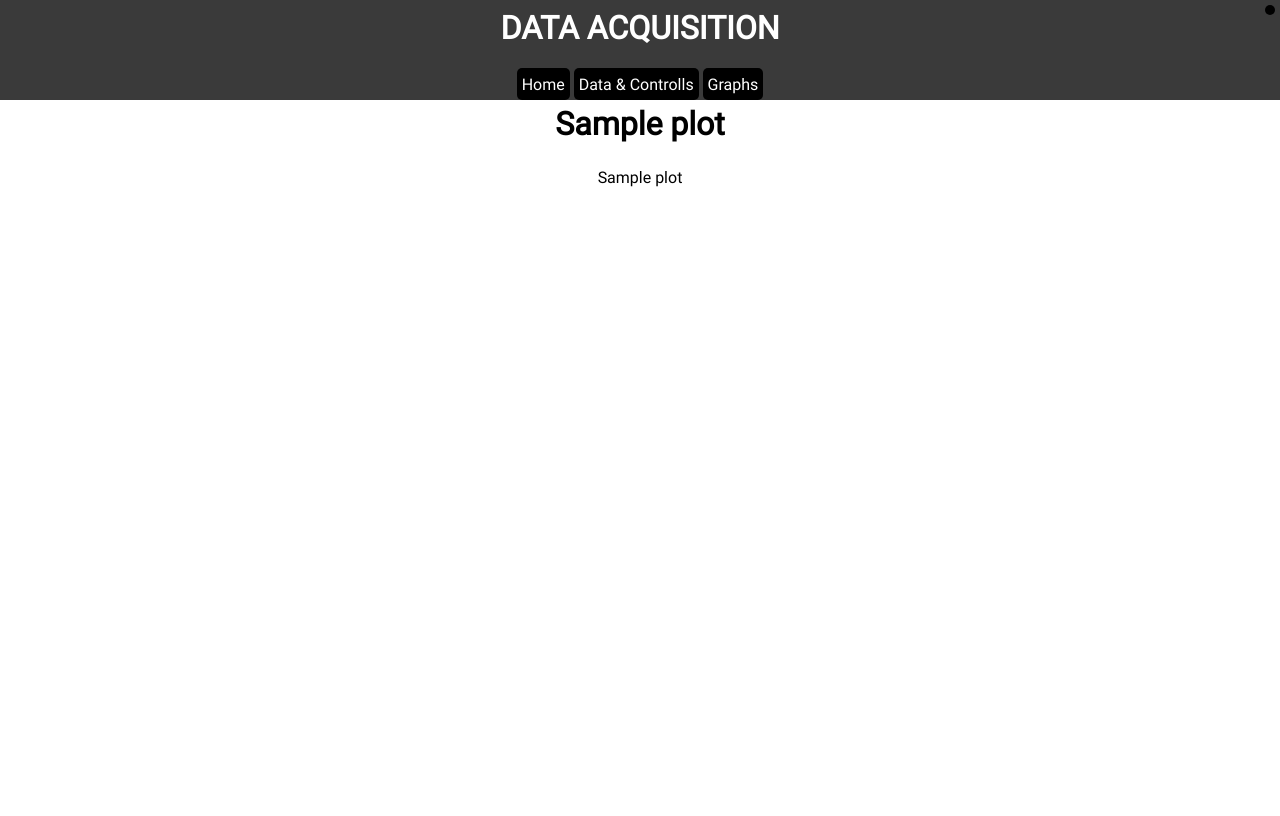
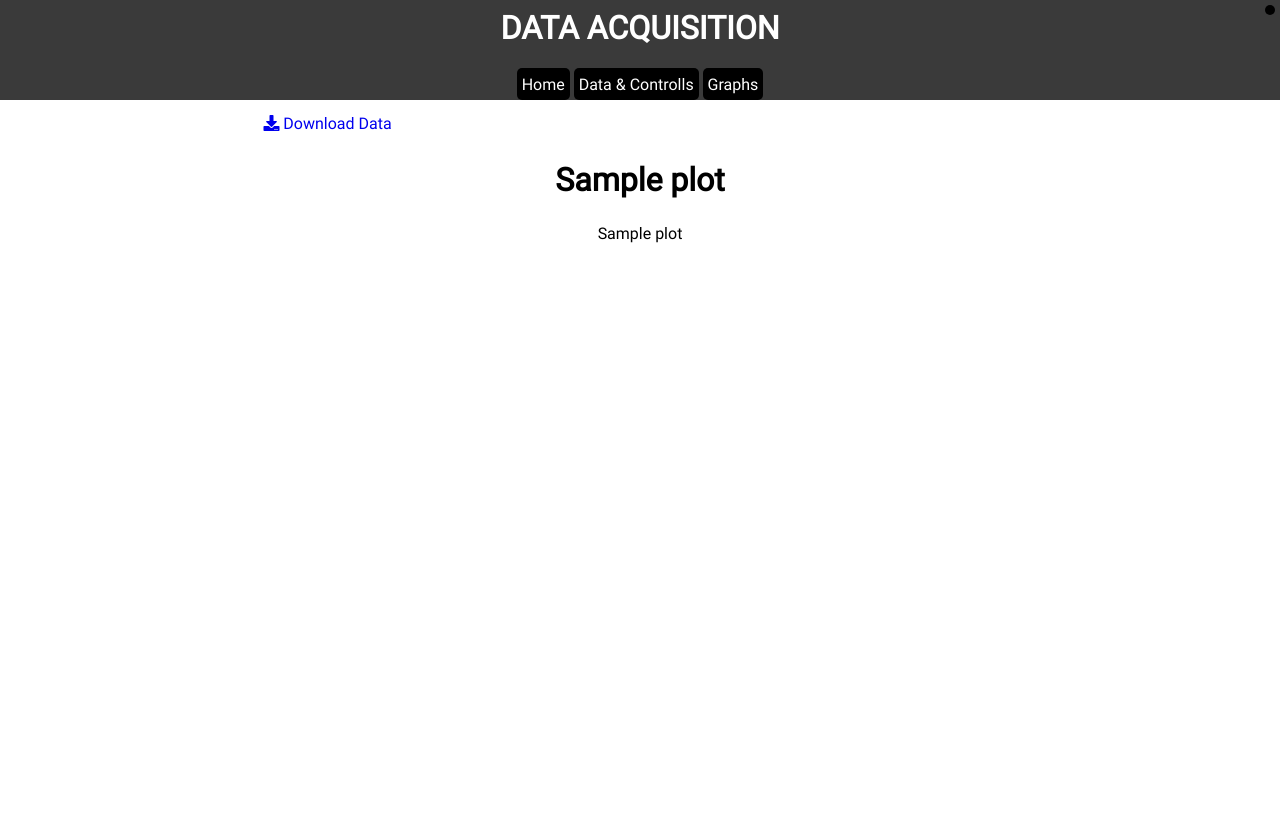
Before and after one commit to ujagaga/data_collect_web_display, a Flask app: template WebServer/templates/graphs.html in a window 1280 px wide. After the commit the page ends 243 px from the top, so only its background shows below. Run offline with Flask 2, Linux system fonts and the light colour scheme; the template is opened without the code that fills it: most values are stand-ins (such as "Sample title", 1, 10 or a date in 2020).

Commit message:
Added downnload, clear data, last update time

```diff
--- a/WebServer/main.py
+++ b/WebServer/main.py
@@ -9,8 +9,8 @@ from plotly.graph_objs import Scatter, Layout
 from datetime import datetime
 import time
 
-app = Flask(__name__, static_url_path='/static', static_folder='static')
-app.secret_key = "<g\x93E\xf3\xc6\xb8\xc4\x87\xff\xf6\x0fxD\x91\x13\x9e\xfe1+%\xa3"
+application = Flask(__name__, static_url_path='/static', static_folder='static')
+application.secret_key = "<g\x93E\xf3\xc6\xb8\xc4\x87\xff\xf6\x0fxD\x91\x13\x9e\xfe1+%\xa3"
 db_path = "database.db"
 WEB_PORT = 8000
 ADMIN_USERNAME = "admin"
@@ -24,7 +24,7 @@ def init_database():
     if not os.path.isfile(db_path):
         # Database does not exist. Create one
         db = sqlite3.connect(db_path)
-        # Create data table
+
         sql = "create table data (timestamp TEXT, name TEXT, value TEXT)"
         db.execute(sql)
         db.commit()
@@ -32,6 +32,11 @@ def init_database():
         sql = "create table ctrl (name TEXT, value TEXT, groupby TEXT, type TEXT)"
         db.execute(sql)
         db.commit()
+
+        sql = "create table units (name TEXT, unit TEXT)"
+        db.execute(sql)
+        db.commit()
+
         db.close()
 
 
@@ -48,12 +53,12 @@ def exec_db(query):
         g.db.commit()
 
 
-@app.before_request
+@application.before_request
 def before_request():
     g.db = sqlite3.connect(db_path)
 
 
-@app.teardown_request
+@application.teardown_request
 def teardown_request(exception):
     if hasattr(g, 'db'):
         g.db.close()
@@ -139,6 +144,43 @@ def get_data():
     return data
 
 
+def set_unit(name, unit):
+    try:
+        sql = "DELETE FROM units WHERE name = '{}'".format(name)
+        exec_db(sql)
+        sql = "INSERT INTO units (name, unit) VALUES ('{}', '{}')".format(name, unit)
+        exec_db(sql)
+
+    except Exception as exc:
+        exc_type, exc_obj, exc_tb = sys.exc_info()
+        print("ERROR writing data to db on line {}!\n\t{}".format(exc_tb.tb_lineno, exc))
+
+
+def get_units(name):
+    unit = ""
+
+    try:
+        sql = "SELECT unit FROM units WHERE name = '{}'".format(name)
+        data = query_db(g.db, sql, one=True)
+
+        if data is None:
+            # Override if none is set
+            if "temperature" in name.lower():
+                unit = "°C"
+            elif "moisture" in name.lower():
+                unit = "%"
+            elif "humidity" in name.lower():
+                unit = "%"
+        else:
+            unit = data["unit"]
+
+    except Exception as exc:
+        exc_type, exc_obj, exc_tb = sys.exc_info()
+        print("ERROR reading data on line {}!\n\t{}".format(exc_tb.tb_lineno, exc))
+
+    return unit
+
+
 def create_plot(plot_title, data):
     global color_id
 
@@ -173,12 +215,12 @@ def create_plot(plot_title, data):
     return plot
 
 
-@app.route('/favicon.ico')
+@application.route('/favicon.ico')
 def favicon():
-    return send_from_directory(os.path.join(app.root_path, 'static'), 'favicon.ico', mimetype='image/vnd.microsoft.icon')
+    return send_from_directory(os.path.join(application.root_path, 'static'), 'favicon.ico', mimetype='image/vnd.microsoft.icon')
 
 
-@app.route('/')
+@application.route('/')
 def home_page():
     access_key = request.cookies.get('token')
     if ADMIN_KEY != access_key:
@@ -188,7 +230,7 @@ def home_page():
     return render_template("home_page.html", dldid=int(time.time()), login=login_var)
 
 
-@app.route('/graphs')
+@application.route('/graphs')
 def graphs():
     global color_id
 
@@ -196,8 +238,10 @@ def graphs():
     access_key = request.cookies.get('token')
     if ADMIN_KEY != access_key:
         login_var = {"name": "Login", "url": "login", "icon": "fa-sign-in-alt"}
+        authorized = False
     else:
         login_var = {"name": "Logout", "url": "logout", "icon": "fa-sign-out-alt"}
+        authorized = True
 
     plot_list = []
 
@@ -234,12 +278,13 @@ def graphs():
                     plot_data = {"date": year + "." + month, "plot": plot_html, "title": plot_title}
                     plot_list.append(plot_data)
 
-    response = make_response(render_template("graphs.html", plots=plot_list, login=login_var, dldid=int(time.time())))
+    response = make_response(render_template("graphs.html", plots=plot_list, login=login_var, auth=authorized,
+                                             dldid=int(time.time())))
 
     return response
 
 
-@app.route('/datactrl')
+@application.route('/datactrl')
 def data_and_controls():
     global color_id
 
@@ -251,6 +296,12 @@ def data_and_controls():
     else:
         login_var = {"name": "Logout", "url": "logout", "icon": "fa-sign-out-alt"}
         data_list = get_data()
+        last_timestamp = float(data_list[-1]['timestamp'])
+
+        most_recent_timestamp = datetime.strftime(datetime.fromtimestamp(last_timestamp), '%Y/%b/%d %H:%M:%S')
+        elapsed = time.strftime('%Hh, %Mm', time.gmtime(time.time() - last_timestamp))
+        most_recent_timestamp += ", elapsed: {}".format(elapsed)
+
         new_list = []
         if data_list is not None:
             data_dict = {}
@@ -260,25 +311,19 @@ def data_and_controls():
                 data_dict[name] = data["value"]
 
             for name in data_dict.keys():
-                unit = ""
-                if "temperature" in name.lower():
-                    unit = "°C"
-                elif "moisture" in name.lower():
-                    unit = "%"
-                elif "humidity" in name.lower():
-                    unit = "%"
+                unit = get_units(name)
 
                 new_list.append({"name": name, "val": data_dict[name], "unit": unit})
         vars = get_all_variables()
 
         response = make_response(render_template("datactrl.html", dldid=int(time.time()), vars=vars,
-                                                 value_list=new_list, login=login_var))
+                                                 value_list=new_list, login=login_var, ts=most_recent_timestamp))
         response.set_cookie('token', ADMIN_KEY, max_age=1200)
 
         return response
 
 
-@app.route('/download')
+@application.route('/download')
 def download_csv():
     data_list = get_data()
     if data_list is not None:
@@ -292,7 +337,7 @@ def download_csv():
             name_data.append([date, value])
             data_dict[name] = name_data
 
-        f = open("data.csv", 'w')
+        f = open("/tmp/data.csv", 'w')
         for name in data_dict.keys():
             f.write("{} date, value\n".format(name))
             value = data_dict[name]
@@ -302,11 +347,10 @@ def download_csv():
 
         f.close()
 
-    return send_from_directory(app.root_path, 'data.csv')
+    return send_from_directory('/tmp', 'data.csv')
 
 
-# example query: /postdata?key=AdminSecretKey123&N=data_name&V=data_value
-@app.route('/postdata', methods=['GET'])
+@application.route('/postdata', methods=['GET'])
 def post_data():
     access_key = request.args.get('key', ' ')
 
@@ -315,15 +359,18 @@ def post_data():
 
     name = request.args.get('N', None)
     value = request.args.get('V', None)
+    unit = request.args.get('U', None)
 
     if name is not None and value is not None:
         save_data(name, value)
 
+        if unit is not None:
+            set_unit(name, unit)
+
     return 'ok'
 
 
-# example query: /setvar?key=AdminSecretKey123&N=var_name&V=var_value
-@app.route('/setvar', methods=['GET'])
+@application.route('/setvar', methods=['GET'])
 def set_var():
     access_key = request.args.get('key', ' ')
 
@@ -341,8 +388,7 @@ def set_var():
     return 'ok'
 
 
-# example query: /getvar?key=AdminSecretKey123&N=var_name
-@app.route('/getvar', methods=['GET'])
+@application.route('/getvar', methods=['GET'])
 def get_var():
     access_key = request.args.get('key', ' ')
 
@@ -359,9 +405,9 @@ def get_var():
     return 'none'
 
 
-@app.route('/cleardata', methods=['GET'])
+@application.route('/cleardata', methods=['GET'])
 def cleardata():
-    access_key = request.args.get('key', ' ')
+    access_key = request.cookies.get('token')
 
     if ADMIN_KEY == access_key:
         g.db.close()
@@ -371,7 +417,7 @@ def cleardata():
     return redirect("/")
 
 
-@app.route('/login', methods=['GET', 'POST'])
+@application.route('/login', methods=['GET', 'POST'])
 def login():
     if request.method == 'POST':
         username = request.form.get("username", '')
@@ -389,7 +435,7 @@ def login():
     return response
 
 
-@app.route('/logout', methods=['GET'])
+@application.route('/logout', methods=['GET'])
 def logout():
     response = make_response(redirect("/"))
     response.set_cookie('token', '', max_age=0)
@@ -400,4 +446,4 @@ if __name__ == '__main__':
     if not os.path.isfile(db_path):
         init_database()
 
-    app.run(host="0.0.0.0", port=WEB_PORT, debug=True)
+    application.run(host="0.0.0.0", port=WEB_PORT, debug=True)
--- a/WebServer/static/css/general.css
+++ b/WebServer/static/css/general.css
@@ -13,8 +13,8 @@ html *
 
 body{
     margin: 0;
-    padding: 4em 0 0 0;
-    min-height: calc(100vh - 3em);
+    padding: 6em 0 2em 0;
+    min-height: calc(100vh - 8em);
 }
 
 a, a:visited, a:hover, p {
@@ -74,3 +74,9 @@ a, a:visited, a:hover, p {
     margin: 0;
     font-size: 30px;
 }
+
+.status-info{
+    position: absolute;
+    bottom: 0;
+    right: 10px;
+}
--- a/WebServer/templates/datactrl.html
+++ b/WebServer/templates/datactrl.html
@@ -67,6 +67,9 @@
 			</table>
 		</div>
 	</div>
+
+	<p class="status-info">Last update: {{ts}}</p>
+
 </div>
 </body>
 <script type="text/javascript" src="{{url_for('static', filename='js/general.js')}}"></script>
--- a/WebServer/templates/graphs.html
+++ b/WebServer/templates/graphs.html
@@ -20,6 +20,14 @@
 	<a id='login_link' href='/{{ login["url"] }}' title='{{ login["name"] }}'><i class='fa {{ login["icon"] }}'></i></a>
 </div>
 <div class="grid">
+	<div class="col-2">
+		<a href="/download?id={{dldid}}"><i class="fa fa-download"></i> Download Data</a>
+	</div>
+	{% if auth %}
+	<div class="col-2">
+		<a href="/cleardata?id={{dldid}}"><i class="fa fa-trash-alt"></i> Clear Data</a>
+	</div>
+	{% endif %}
 	<div class="col-1">
 		{% for plot in plots %}
 		<h1 class="title-heading">{{plot["title"]}}</h1>
```
Also changed, not shown: WebServer/README.md.
